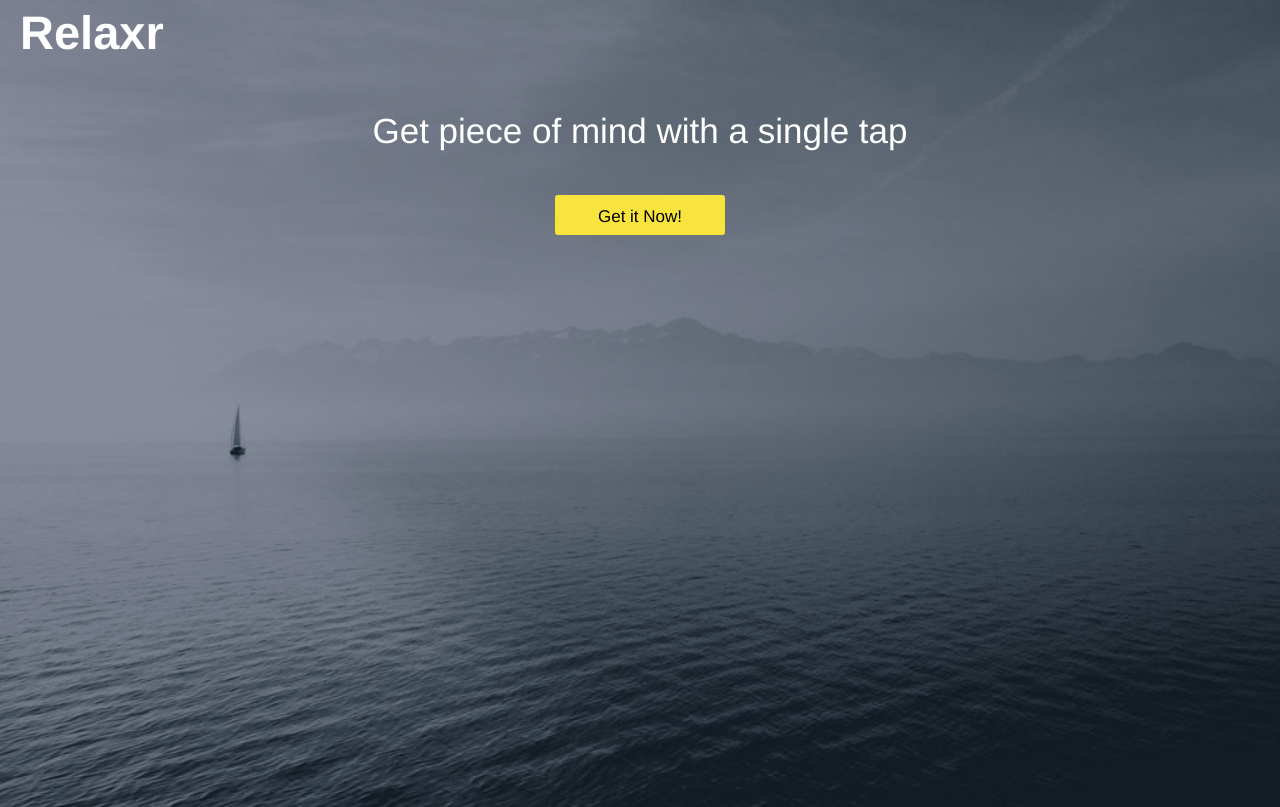
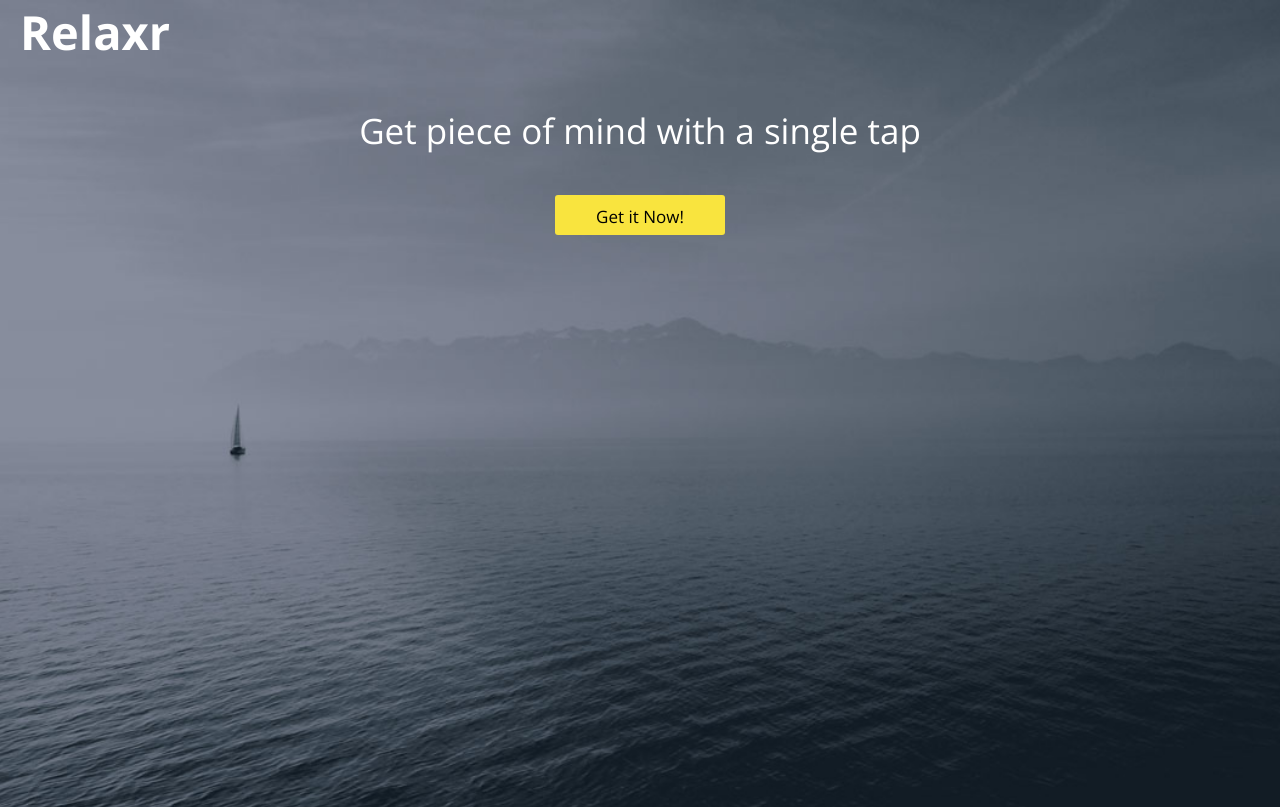
Before and after one commit to mlunalover/relaxr_layout, a plain HTML site: page index.html in a window 1280 px wide. Shown: the top 807 px of the page. Drawn offline with nearby package versions, Linux system fonts and the light colour scheme.

Commit message:
open sans added

```diff
--- a/css/style.css
+++ b/css/style.css
@@ -54,7 +54,8 @@ body {
   color: #000;
   font-size: 12px;
   line-height: 1.4;
-  font-family: Helvetica, Arial, sans-serif;
+  /*font-family: Helvetica, Arial, sans-serif;*/
+  font-family: 'Open Sans', sans-serif;
 }
 
 /******************************************
--- a/index.html
+++ b/index.html
@@ -9,6 +9,7 @@
 	<title>Relaxr</title>
 
 	<!-- external CSS link -->
+	<link href='http://fonts.googleapis.com/css?family=Open+Sans:400,700,600' rel='stylesheet' type='text/css'>
 	<link rel="stylesheet" href="css/reset.css">
 	<link rel="stylesheet" href="css/style.css">
 
```
